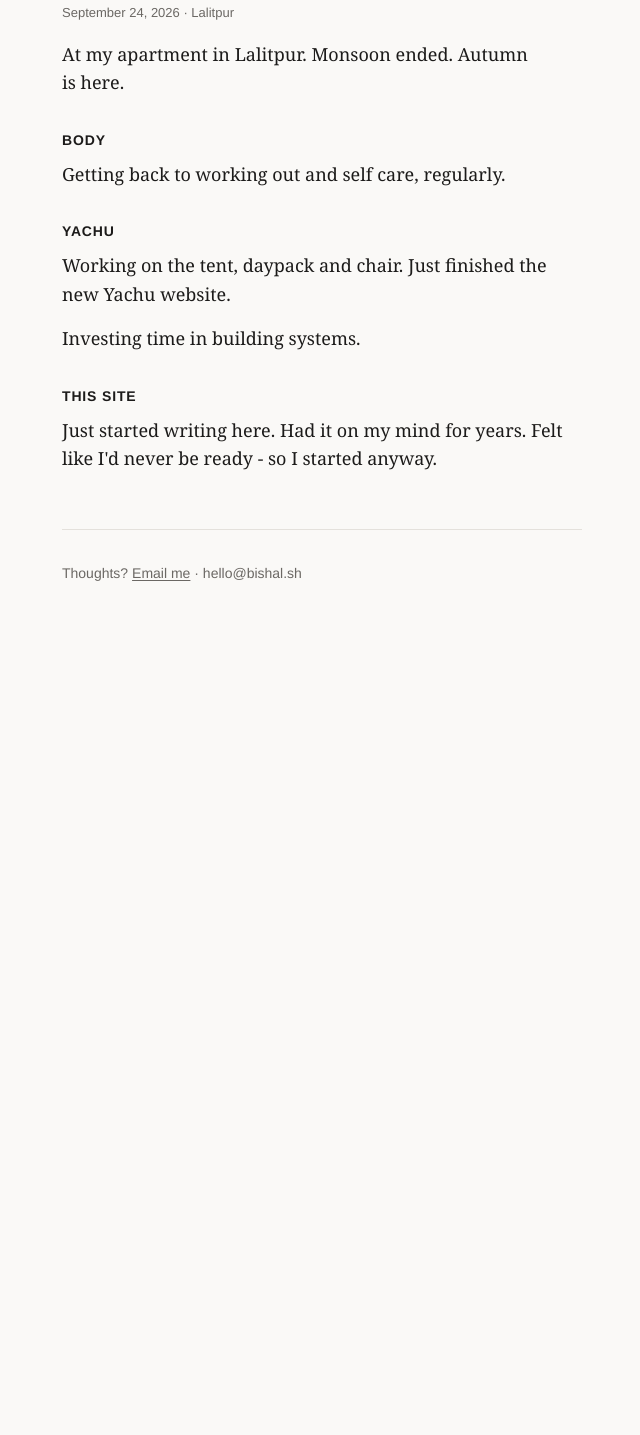
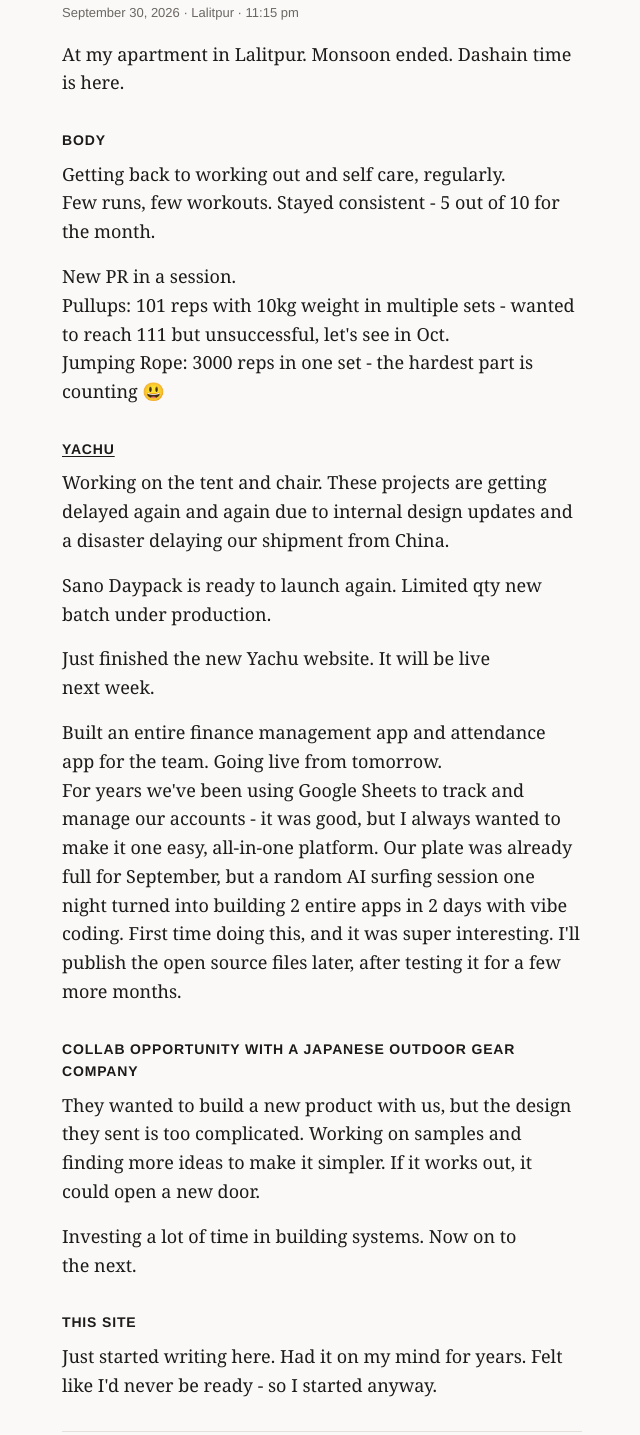
Before and after one commit to bslsthh/bslsthh.github.io, a plain HTML site: page now.html in a window 1280 px wide. Shown: the part 224-1659 px from the top of the page, without its empty margins (318-958 px from the left). Before the commit the page ends 911 px from the top, so only its background shows below. Drawn offline with Linux system fonts and the light colour scheme.

Commit message:
Update now.html

```diff
--- a/now.html
+++ b/now.html
@@ -4,10 +4,10 @@
 <meta charset="utf-8">
 <meta name="viewport" content="width=device-width, initial-scale=1">
 <title>Now · Bishal Shrestha</title>
-<meta name="description" content="At my apartment in Lalitpur. Monsoon ended. Autumn is here.">
+<meta name="description" content="At my apartment in Lalitpur. Monsoon ended. Dashain time is here.">
 <link rel="canonical" href="https://bishal.sh/now">
 <meta property="og:title" content="Now · Bishal Shrestha">
-<meta property="og:description" content="At my apartment in Lalitpur. Monsoon ended. Autumn is here.">
+<meta property="og:description" content="At my apartment in Lalitpur. Monsoon ended. Dashain time is here.">
 <meta property="og:url" content="https://bishal.sh/now">
 <meta property="og:type" content="article">
 <meta name="theme-color" content="#121212">
@@ -21,15 +21,43 @@
 <section class="page">
 <a class="back" href="/">← Home</a>
 <h1>Now</h1>
+
+<p class="meta">September 30, 2026 · Lalitpur · 11:15 pm</p>
+<p>At my apartment in Lalitpur. Monsoon ended. Dashain time is here.</p>
+
+<h2>Body</h2>
+<p>Getting back to working out and self care, regularly.<br>
+Few runs, few workouts. Stayed consistent - 5 out of 10 for the month.</p>
+<p>New PR in a session.<br>
+Pullups: 101 reps with 10kg weight in multiple sets - wanted to reach 111 but unsuccessful, let's see in Oct.<br>
+Jumping Rope: 3000 reps in one set - the hardest part is counting 😃</p>
+
+<h2><a href="https://yachu.co/">Yachu</a></h2>
+<p>Working on the tent and chair. These projects are getting delayed again and again due to internal design updates and a disaster delaying our shipment from China.</p>
+<p>Sano Daypack is ready to launch again. Limited qty new batch under production.</p>
+<p>Just finished the new Yachu website. It will be live next week.</p>
+<p>Built an entire finance management app and attendance app for the team. Going live from tomorrow.<br>
+For years we've been using Google Sheets to track and manage our accounts - it was good, but I always wanted to make it one easy, all-in-one platform. Our plate was already full for September, but a random AI surfing session one night turned into building 2 entire apps in 2 days with vibe coding. First time doing this, and it was super interesting. I'll publish the open source files later, after testing it for a few more months.</p>
+
+<h2>Collab Opportunity with a Japanese outdoor gear company</h2>
+<p>They wanted to build a new product with us, but the design they sent is too complicated. Working on samples and finding more ideas to make it simpler. If it works out, it could open a new door.</p>
+<p>Investing a lot of time in building systems. Now on to the next.</p>
+
+<h2>This site</h2>
+<p>Just started writing here. Had it on my mind for years. Felt like I'd never be ready - so I started anyway.</p>
+
+<hr>
+
 <p class="meta">September 24, 2026 · Lalitpur</p>
 <p>At my apartment in Lalitpur. Monsoon ended. Autumn is here.</p>
 <h2>Body</h2>
 <p>Getting back to working out and self care, regularly.</p>
-<h2>Yachu</h2>
+<h2><a href="https://yachu.co/">Yachu</a></h2>
 <p>Working on the tent, daypack and chair. Just finished the new Yachu website.</p>
 <p>Investing time in building systems.</p>
 <h2>This site</h2>
 <p>Just started writing here. Had it on my mind for years. Felt like I'd never be ready - so I started anyway.</p>
+
 </section>
   <footer>
 <hr/>
```
